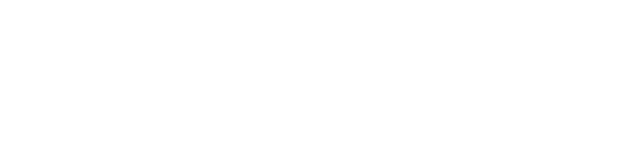
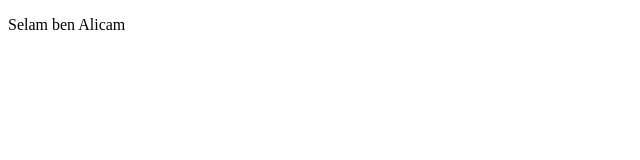
Before and after one commit to alicannck/kodluyoruzilkrepo, a plain HTML site: page index.html in a window 1280 px wide. Shown: the whole page, without its empty margins (0-640 px from the left). Drawn offline with Linux system fonts and the light colour scheme.

Commit message:
index.html

```diff
--- a/index.html
+++ b/index.html
@@ -6,6 +6,6 @@
     <title>Document</title>
 </head>
 <body>
-
+    <p>Selam ben Alicam</p>
 </body>
 </html>
```
